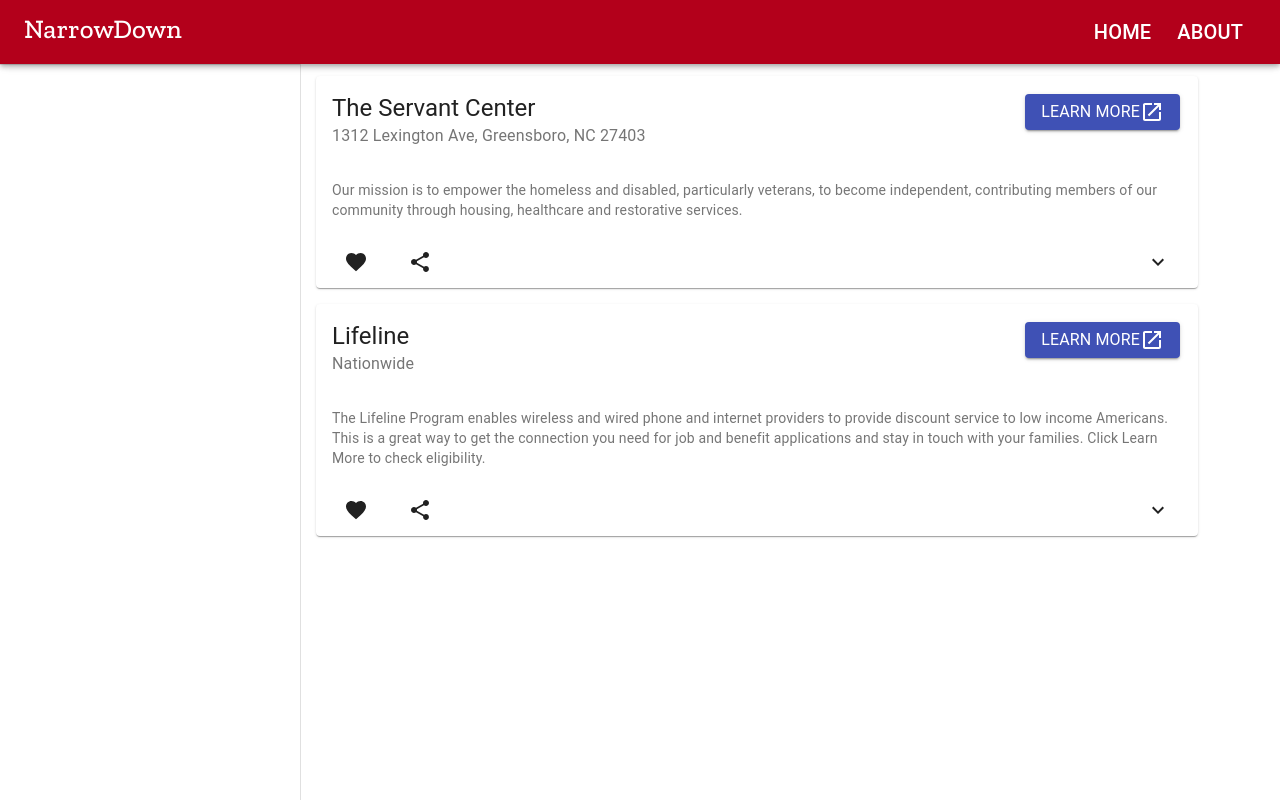
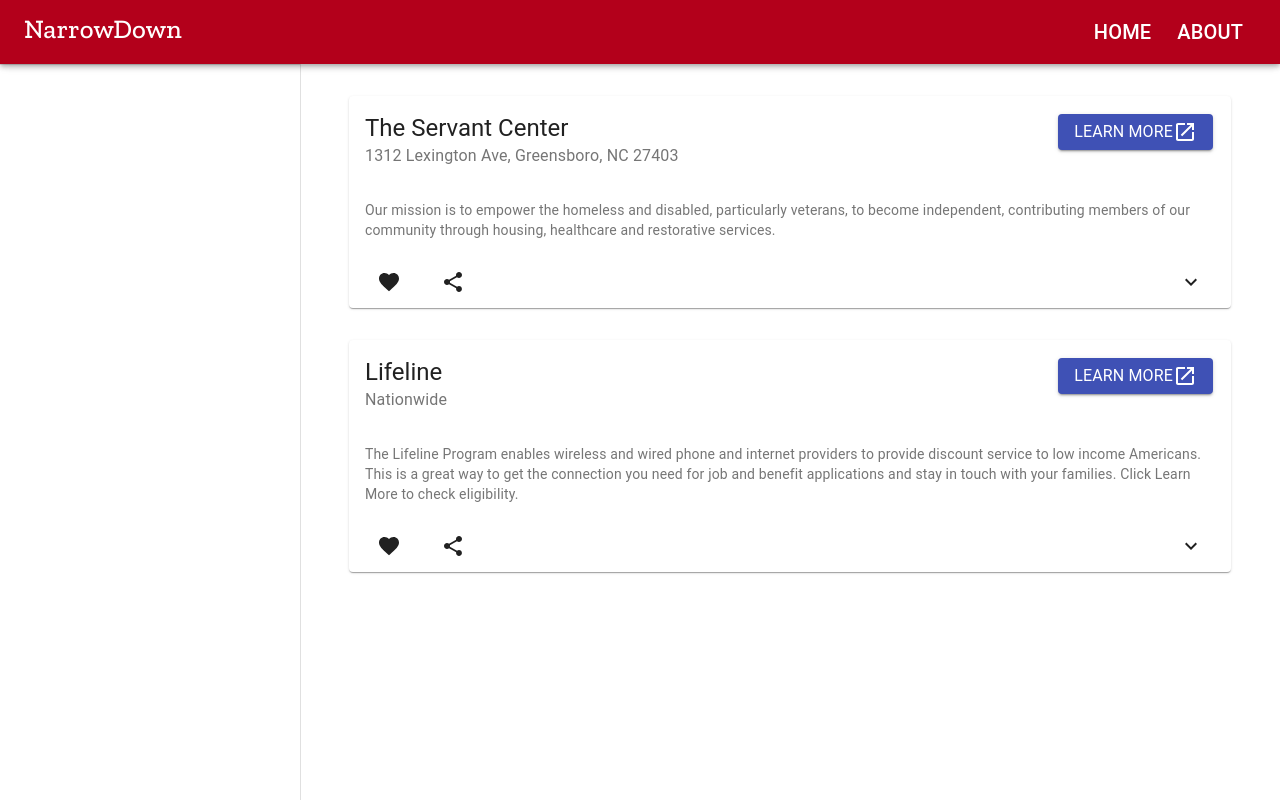
Before and after one commit to tehroot/codelinq6.0, a React (Create React App) app in the folder frontend/: page / in a window 1280 px wide. Built offline with nearby package versions, Linux system fonts and the light colour scheme.

Commit message:
center the cards

```diff
--- a/frontend/src/search/Results/index.js
+++ b/frontend/src/search/Results/index.js
@@ -38,7 +38,7 @@
 
 
 	return(
-		<div>
+		<div className={classes.root}>
 			{cardsarray.map(card =>
 				<ResultCard title={card.title}
 				addressline={card.addressline}
```
